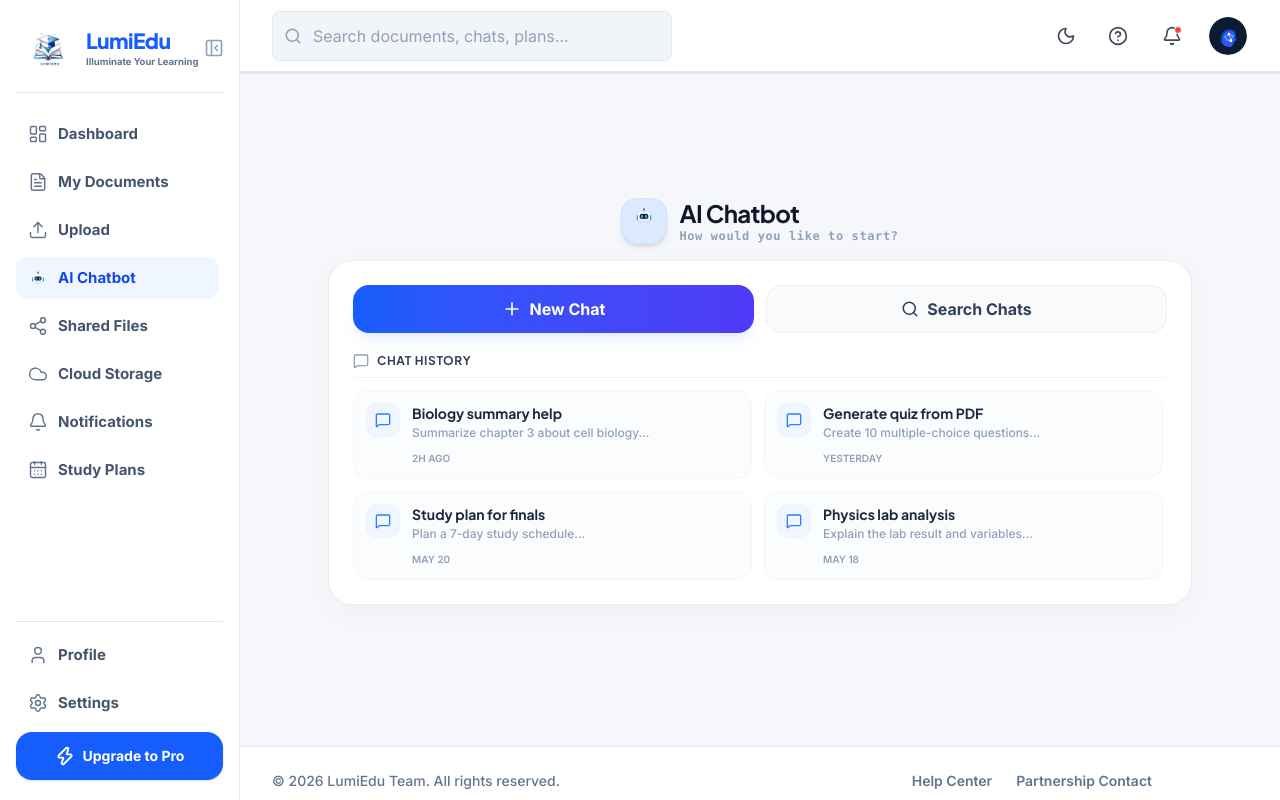
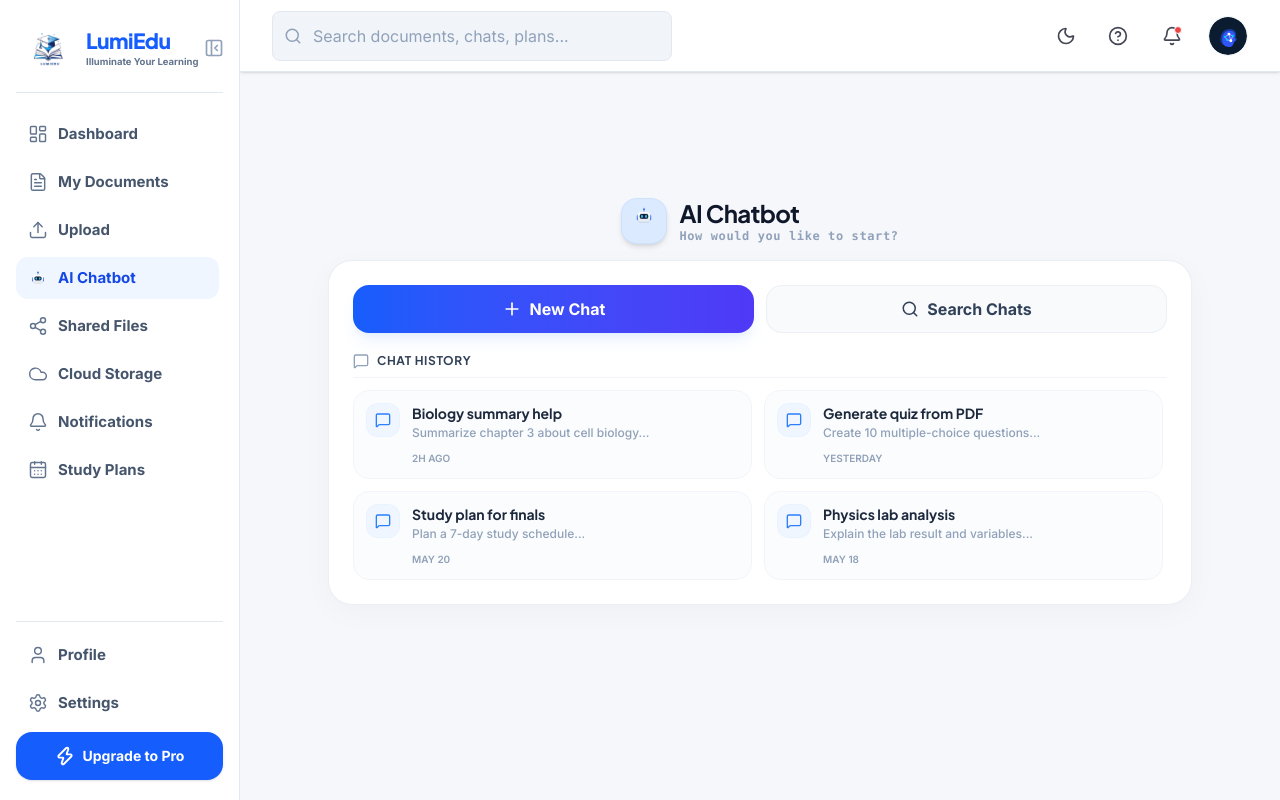
Before and after one commit to huynhduybinh24/SWP391_AIStudyHub, a React (Vite) app in the folder FrontEnd/: page /dashboard/chat in a window 1280 px wide. Built offline with nearby package versions, Linux system fonts and the light colour scheme; the HTML template or start-up script is replaced by a standard one.

Commit message:
feat: implement AI chatbot interface with file upload and voice recognition features

```diff
--- a/FrontEnd/src/components/layout/DashboardLayout.tsx
+++ b/FrontEnd/src/components/layout/DashboardLayout.tsx
@@ -29,13 +29,13 @@ export function DashboardLayout() {
         <Header />
 
         {/* Main Content Area */}
-        <div className="flex-1 overflow-y-auto flex flex-col justify-between">
-          <main className="px-8 pb-10 pt-6 flex-1">
-            <div className="mx-auto max-w-[1200px]">
+        <div className={`flex-1 overflow-y-auto flex flex-col ${!isChatPage ? 'justify-between' : ''}`}>
+          <main className={`px-8 pt-6 flex-1 ${!isChatPage ? 'pb-10' : 'pb-2'}`}>
+            <div className={`mx-auto max-w-[1200px] ${isChatPage ? 'h-full' : ''}`}>
               <Outlet />
             </div>
           </main>
-          <AppFooter variant="simple" />
+          {!isChatPage && <AppFooter variant="simple" />}
         </div>
 
         {/* Interactive Floating Chatbot */}
```
